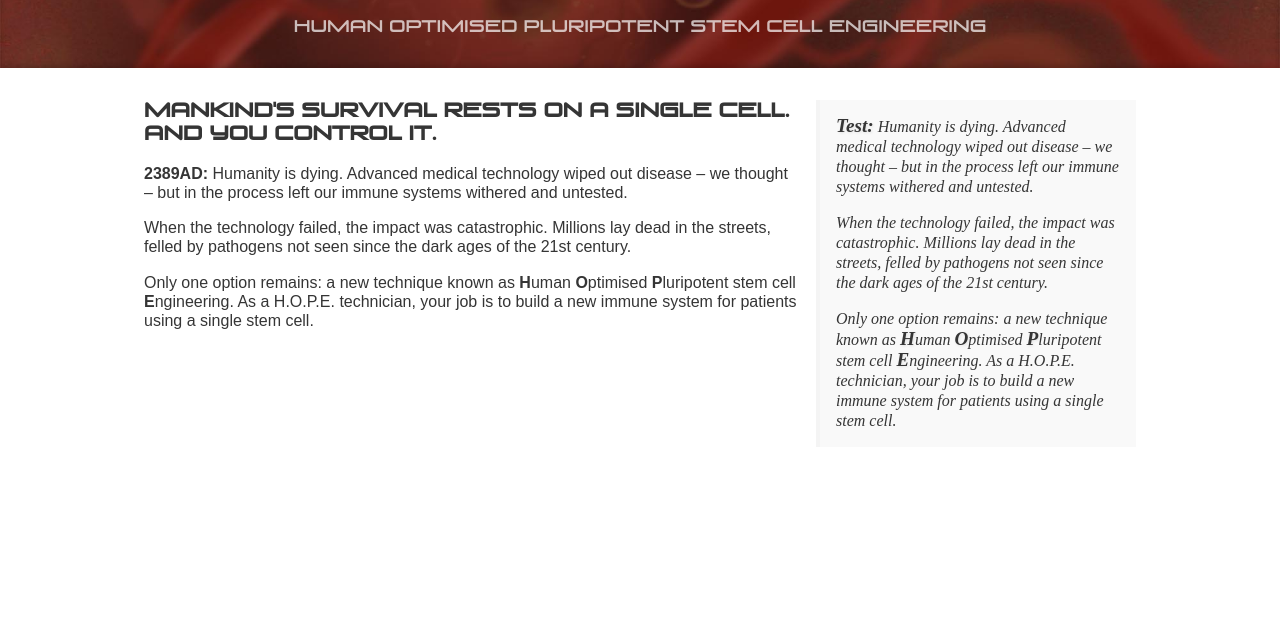
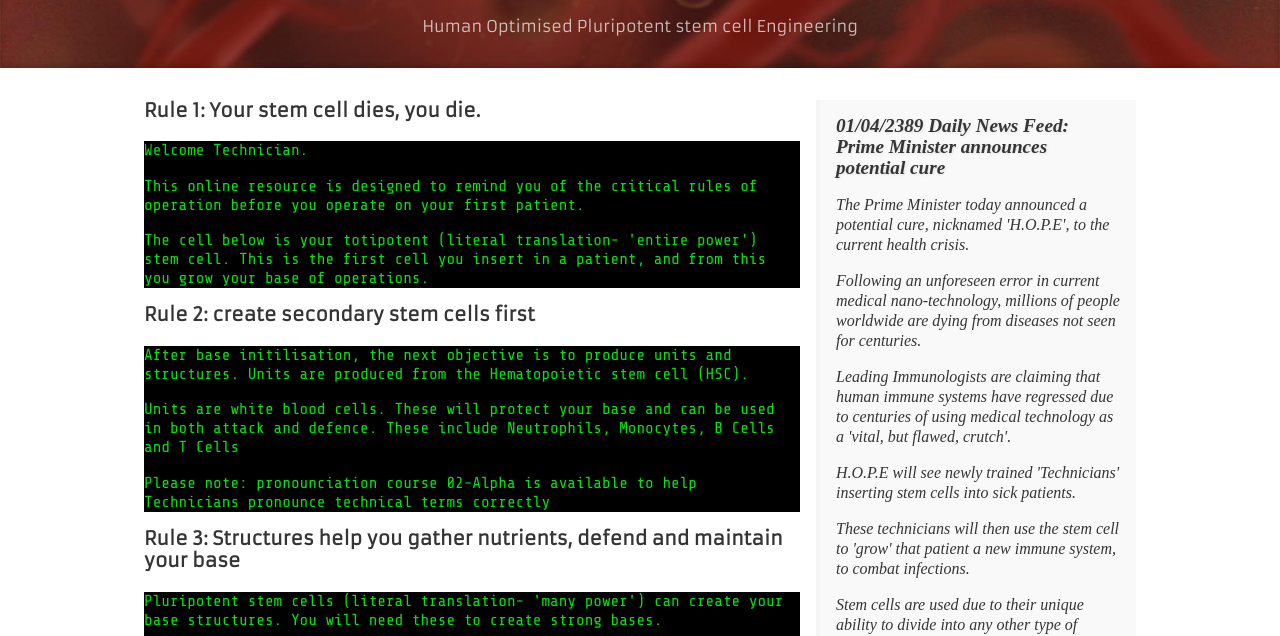
Before and after one commit to science-gamed/wellcome-trust, a website: page src/index.html in a window 1280 px wide. Shown: the part 161-797 px from the top of the page. Drawn offline with nearby package versions, Linux system fonts and the light colour scheme; files that its build step writes are made by us from their sources; a web font is replaced by a local one.

Commit message:
tried new style of layout and content

```diff
--- a/src/index.html
+++ b/src/index.html
@@ -21,20 +21,37 @@
 	<div class='content'>
 		<!-- intro -->
 		<blockquote>
-			<p><strong>Test:</strong> Humanity is dying. Advanced medical technology wiped out disease &ndash; we thought &ndash; but in the process left our immune systems withered and untested.</p>
+			<p><strong>01/04/2389 Daily News Feed: Prime Minister announces potential cure</strong></p>
+			<p> The Prime Minister today announced a potential cure, nicknamed 'H.O.P.E', to the current health crisis.</p>
+			<p> Following an unforeseen error in current medical nano-technology, millions of people worldwide are dying from diseases not seen for centuries.</p>
+			<p> Leading Immunologists are claiming that human immune systems have regressed due to centuries of using medical technology as a 'vital, but flawed, crutch'.<p>
 
-			<p>When the technology failed, the impact was catastrophic. Millions lay dead in the streets, felled by pathogens not seen since the dark ages of the 21st century.</p>
+			<p>H.O.P.E will see newly trained 'Technicians' inserting stem cells into sick patients.</p>
+			<p>These technicians will then use the stem cell to 'grow' that patient a new immune system, to combat infections.</p>
+			<p>Stem cells are used due to their unique ability to divide into any other type of human cell</p>
+			<p>The Prime Minister said "These brave individauls who have volunteered are almost finished training. It will be soon be up to them to help save our race from this microscope threat"</p>
 
-			<p>Only one option remains: a new technique known as <strong>H</strong>uman <strong>O</strong>ptimised <strong>P</strong>luripotent stem cell <strong>E</strong>ngineering. As a H.O.P.E. technician, your job is to build a new immune system for patients using a single stem cell.</p>
+			<p>H.O.P.E is short for <strong>H</strong>uman <strong>O</strong>ptimised <strong>P</strong>luripotent stem cell <strong>E</strong>ngineering.</p>
 		</blockquote>
 
-		<h3>Mankind's survival rests on a single cell. And you control it.</h3>
+		<h3>Rule 1: Your stem cell dies, you die. </h3>
+		<div id='terminal'>
+			<p>Welcome Technician.</p>
+			<p>This online resource is designed to remind you of the critical rules of operation before you operate on your first patient.</p>
+			<p>The cell below is your totipotent (literal translation- 'entire power') stem cell. This is the first cell you insert in a patient, and from this you grow your base of operations.<p>
+		</div>
+		<h3>Rule 2: create secondary stem cells first </h3>
+		<div id='terminal'>
+			<p>After base initilisation, the next objective is to produce units and structures. Units are produced from the Hematopoietic stem cell (HSC). <p>
+			<p> Units are white blood cells. These will protect your base and can be used in both attack and defence. These include Neutrophils, Monocytes, B Cells and T Cells</p>
+			<p> Please note: pronounciation course 02-Alpha is available to help Technicians pronounce technical terms correctly</p>
+		</div>
+		<h3>Rule 3: Structures help you gather nutrients, defend and maintain your base</h3>
+		<div id='terminal'>
+			<p>Pluripotent stem cells (literal translation- 'many power') can create your base structures. You will need these to create strong bases.</p>
+			<p>Structures are defensive, such as skin, mucus and stomach cells. They can also provide you with abilities, such as the spleen cells.</p>
 
-			<p><strong>2389AD:</strong> Humanity is dying. Advanced medical technology wiped out disease &ndash; we thought &ndash; but in the process left our immune systems withered and untested.</p>
 
-			<p>When the technology failed, the impact was catastrophic. Millions lay dead in the streets, felled by pathogens not seen since the dark ages of the 21st century.</p>
-
-			<p>Only one option remains: a new technique known as <strong>H</strong>uman <strong>O</strong>ptimised <strong>P</strong>luripotent stem cell <strong>E</strong>ngineering. As a H.O.P.E. technician, your job is to build a new immune system for patients using a single stem cell.</p>
 	</div>
 
 	<!-- JS -->
--- a/src/styles/base.scss
+++ b/src/styles/base.scss
@@ -7,11 +7,17 @@ body {
 }
 
 h1, h2, h3, h4, h5, h6 {
-	font-family: 'Venus Rising', 'Arial';
+	font-family: 'Armata', 'Arial';
 	margin: 0 0 1em 0;
 }
 
 p {
-	font-family: 'Arial';
+	font-family: 'Share Tech Mono','Arial';
 	margin: 0 0 1em 0;
+
 }
+
+#terminal {
+	background-color: black;
+	color: #07E011;
+}
--- a/src/styles/content/blockquote.scss
+++ b/src/styles/content/blockquote.scss
@@ -9,7 +9,7 @@ blockquote {
 	@include border-box;
 
 	p {
-		font-family: 'Geo';
+		font-family: 'Iceberg';
 		line-height: 20px;
 	}
 
```
